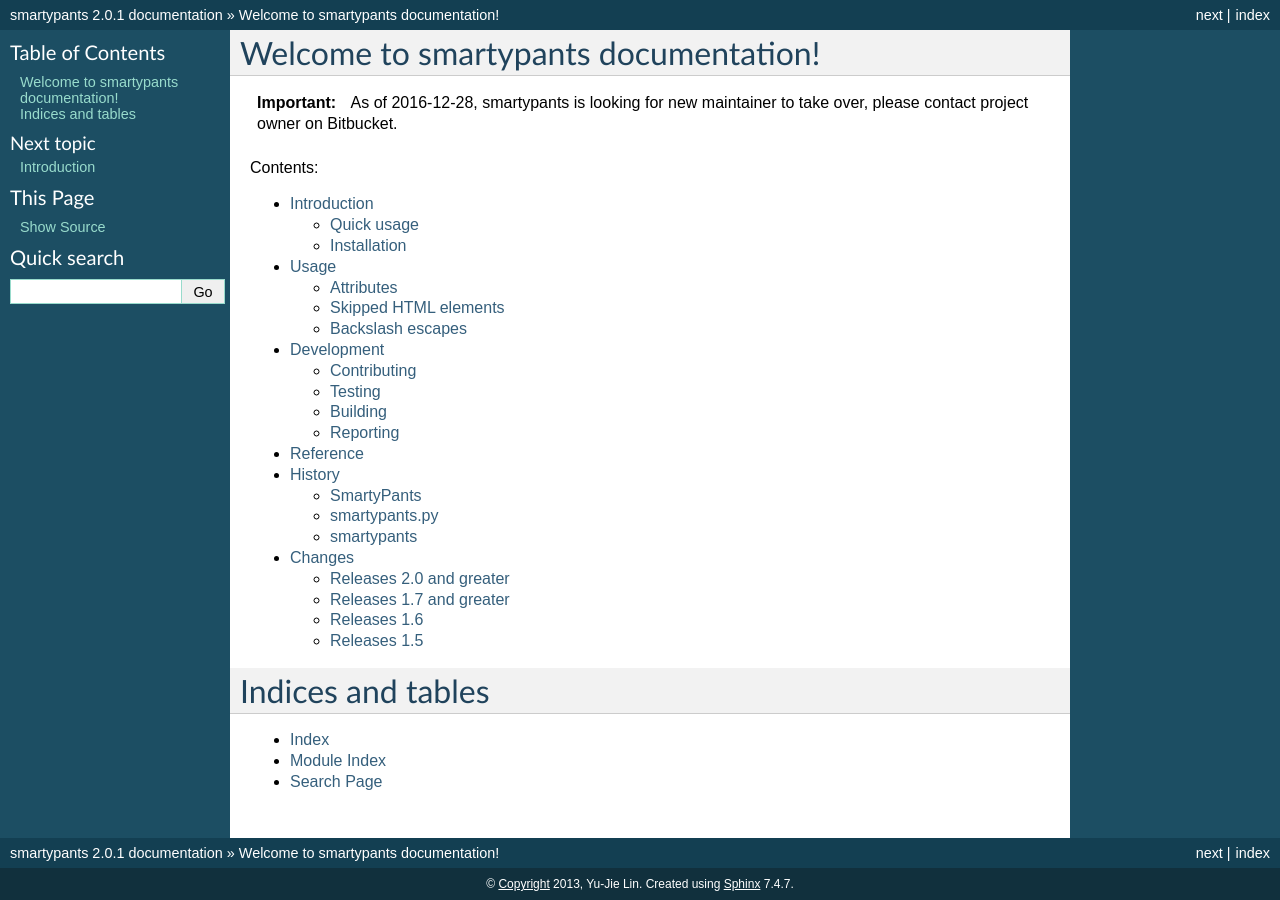
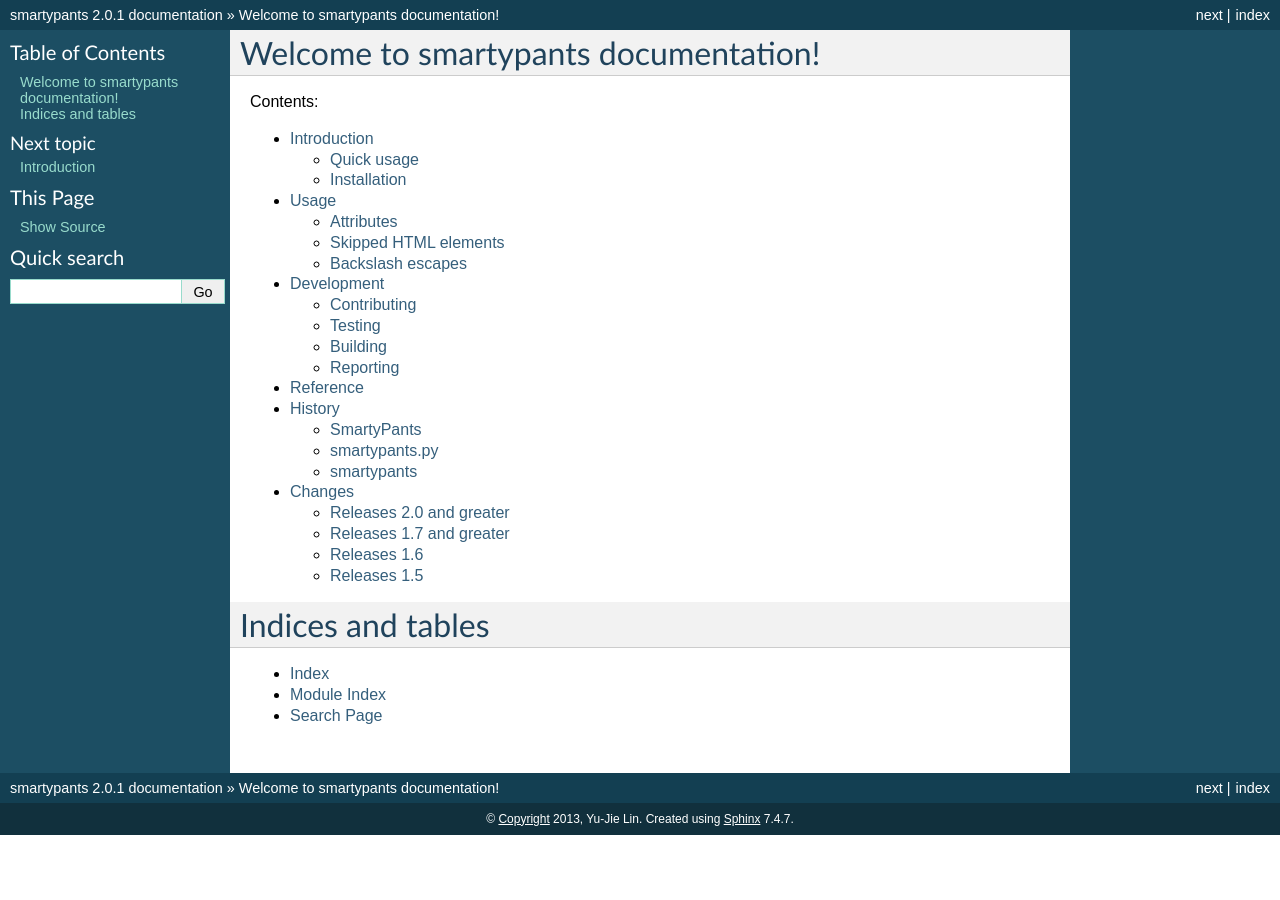
Before and after one commit to leohemsted/smartypants.py, a Sphinx documentation site: the page built from docs/index.rst, in a window 1280 px wide. Built offline with Sphinx 7.4.7, drawn with Linux system fonts in a browser that asks for light colours.

Commit message:
update history in docs

```diff
--- a/CHANGES.rst
+++ b/CHANGES.rst
@@ -44,9 +44,10 @@ Releases 2.0 and greater
 ========================
 
 Release 2.0.1 (2017-12-20)
------------
+--------------------------
 
-* use `re.match` instead of `re.search` to improve performance on large strings
+* use ``re.match`` instead of ``re.search`` to improve performance on large
+  strings
 
 Release 2.0.0 (2016-12-28T06:18:42Z)
 ------------------------------------
--- a/docs/history.rst
+++ b/docs/history.rst
@@ -46,12 +46,15 @@ smartypants
 
 **smartypants, Python [fork of] SmartyPants.**
 
-Since August 2013, smartypants has been managed by `Yu-Jie Lin`_ after
+In August 2013, smartypants became managed by `Yu-Jie Lin`_ after they
 contacted Chad Miller and Hao Lian. Lin took over the project manager role and
 the package ownership on PyPI. It has since then also officially supported
 Python 3.
 
+Since December 2017, smartypants has been managed by `Leo Hemsted`_.
+
 .. _Yu-Jie Lin: http://yjl.im/
+.. _Leo Hemsted: https://github.com/leohemsted
 
 At this point, smartpants is heading towards as a *fork* of SmartyPants. The
 ".py" part is dropped from the project name, ".py" or "port" sometimes is still
--- a/docs/index.rst
+++ b/docs/index.rst
@@ -5,12 +5,6 @@
 
 Welcome to smartypants documentation!
 =====================================
-
-.. important::
-
-   As of 2016-12-28, smartypants is looking for new maintainer to take over,
-   please contact project owner on Bitbucket.
-
 
 Contents:
 
```
